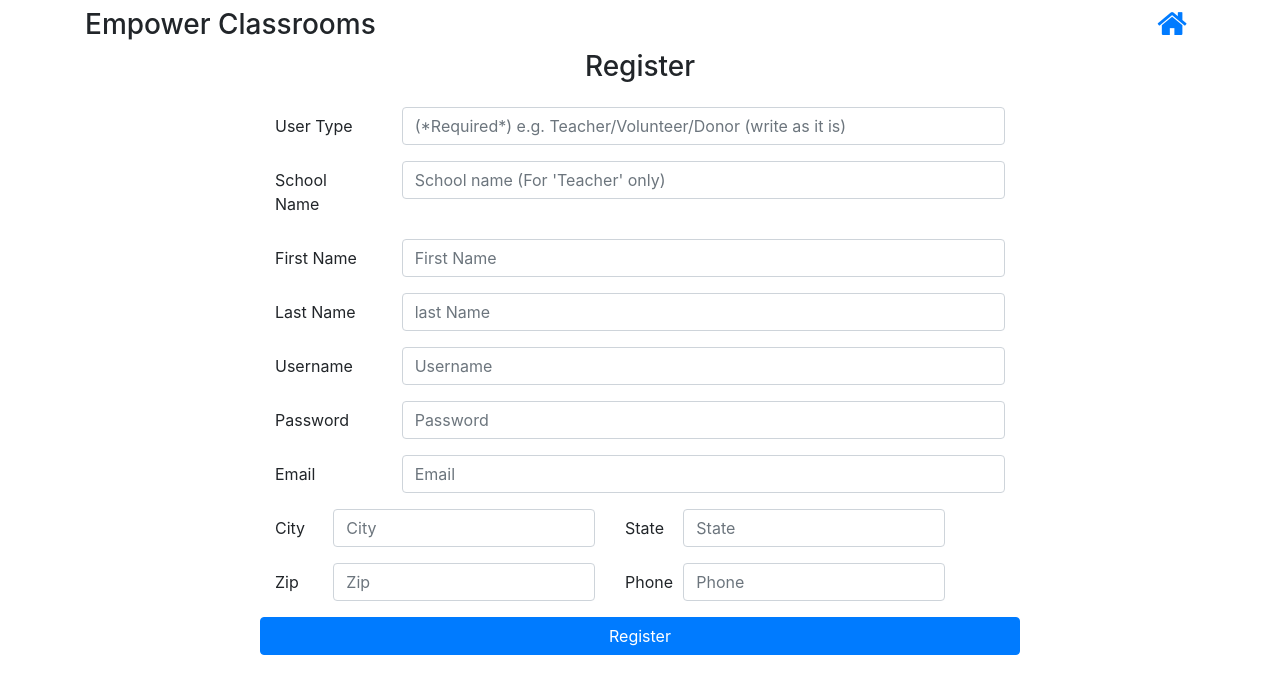
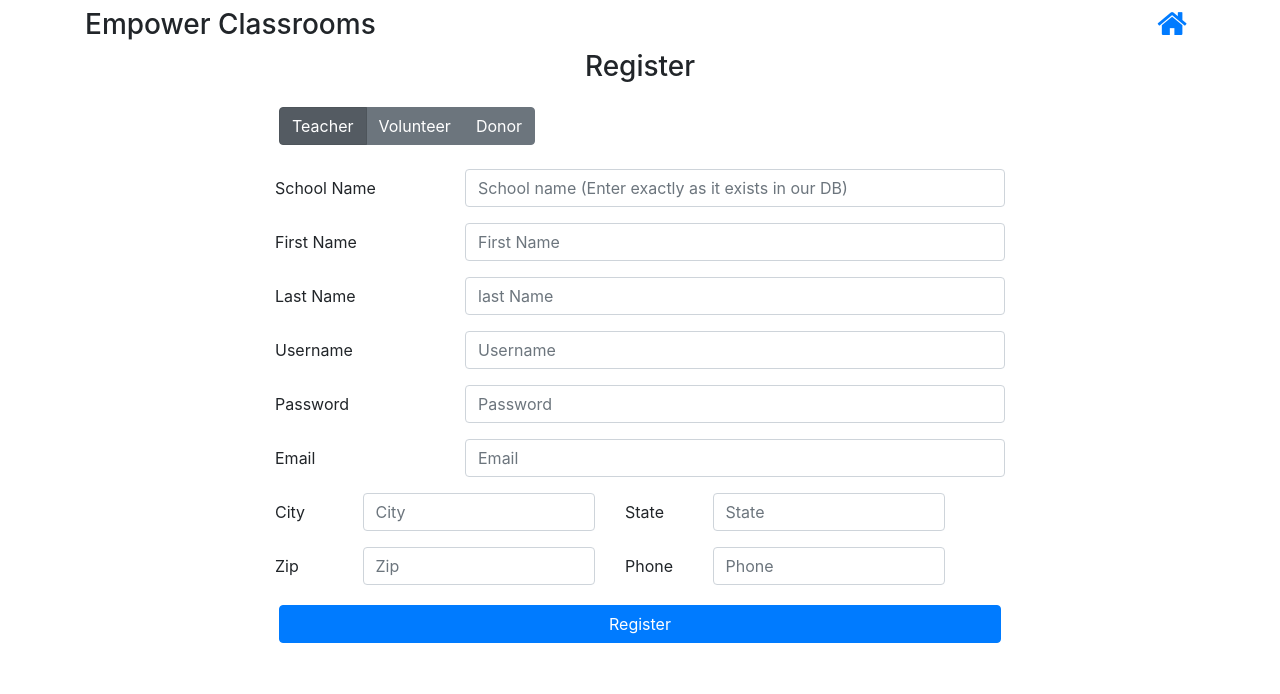
Before and after one commit to shahsaurin/empower_classrooms_react, a React (Create React App) app: page /register in a window 1280 px wide. Shown: the top 694 px of the page. Built offline with nearby package versions, Linux system fonts and the light colour scheme.

Commit message:
Improved the Register page further by adding Radio buttons and making the page responsive

```diff
--- a/src/container/ProjectsList_API.js
+++ b/src/container/ProjectsList_API.js
@@ -58,21 +58,21 @@ export default class ProjectsList_API extends Component {
                         <div className="col-12 pull-right">
                             {/*<div className="col-4 pull-right">*/}
                                 <Link to={`/new-school`}>
-                                    <button className="btn btn-primary pull-right m-2">+ School</button>
+                                    <button className="btn btn-outline-danger pull-right m-2">+ School</button>
                                     {/*+School*/}
                                 </Link>
                             {/*</div>*/}
 
                             {/*<div className="col-4 pull-right">*/}
                                 <Link to={`/register`}>
-                                    <button className="btn btn-warning pull-right m-2">Register</button>
+                                    <button className="btn btn-outline-primary pull-right m-2">Register</button>
                                     {/*Register*/}
                                 </Link>
                             {/*</div>*/}
 
                             {/*<div className="col-4 pull-right">*/}
                                 <Link to={`/login`}>
-                                    <button className="btn btn-success pull-right m-2">Login</button>
+                                    <button className="btn btn-outline-success pull-right m-2">Login</button>
                                     {/*Login*/}
                                 </Link>
                             {/*</div>*/}
--- a/src/container/Register.js
+++ b/src/container/Register.js
@@ -11,7 +11,7 @@ export default class Register extends Component {
 
         this.state = {
             // Additional attributes:
-            userType: '',
+            userType: 'teacher',
             schoolName: '',
             // User attributes below:
             firstName: '',
@@ -28,6 +28,12 @@ export default class Register extends Component {
 
         this.handleChanged = this.handleChanged.bind(this);
         this.registerUser = this.registerUser.bind(this);
+        this.userTypeSelected = this.userTypeSelected.bind(this);
+    }
+
+    userTypeSelected(event) {
+        console.log(event.target.value);
+        this.setState({userType: event.target.value});
     }
 
     handleChanged(event) {
@@ -90,87 +96,119 @@ export default class Register extends Component {
                         <div className="text-center mb-4">
                             <h3 className="align-content-center">Register</h3>
                         </div>
+
                         <form>
-                            <div className="form-group row">
-                                <label htmlFor="userType" className="col-sm-2 col-form-label">User Type</label>
-                                <div className="col-sm-10">
-                                    <input onChange={this.handleChanged} type="text" name="userType" className="form-control" id="userType" placeholder="(*Required*) e.g. Teacher/Volunteer/Donor (write as it is)"/>
+                            <div className="row btn-group btn-group-toggle mb-4 ml-1" id="userType_2" data-toggle="buttons">
+                                <label className={this.state.userType==='teacher' ? "btn btn-secondary active" : "btn btn-secondary"}
+                                       onChange={this.userTypeSelected}>
+                                    <input type="radio" name="options" id="option1"
+                                           autoComplete="off" value="teacher"/> Teacher
+                                </label>
+                                <label className={this.state.userType==='volunteer' ? "btn btn-secondary active" : "btn btn-secondary"}
+                                       onChange={this.userTypeSelected}>
+                                    <input type="radio" name="options" id="option2"
+                                           autoComplete="off" value="volunteer"/> Volunteer
+                                </label>
+                                <label className={this.state.userType==='donor' ? "btn btn-secondary active" : "btn btn-secondary"}
+                                       onChange={this.userTypeSelected}>
+                                    <input type="radio" name="options" id="option3"
+                                           autoComplete="off" value="donor"/> Donor
+                                </label>
+                            </div>
+
+
+                            {/*<div className="form-group row">*/}
+                                {/*<label htmlFor="userType" className="col-sm-2 col-form-label">User Type</label>*/}
+                                {/*<div className="col-sm-10">*/}
+                                    {/*<input onChange={this.handleChanged} type="text" name="userType" className="form-control"
+                                              id="userType" placeholder="(*Required*) e.g. Teacher/Volunteer/Donor (write as it is)"/>*/}
+                                {/*</div>*/}
+                            {/*</div>*/}
+                            <div className={this.state.userType==='teacher' ? "form-group row" : "hidden"}>
+                                <label htmlFor="schoolName" className="col-sm-3 col-form-label">School Name</label>
+                                <div className="col-sm-9">
+                                    <input onChange={this.handleChanged} type="text" name="schoolName" className="form-control"
+                                           id="schoolName" placeholder="School name (Enter exactly as it exists in our DB)"/>
                                 </div>
                             </div>
                             <div className="form-group row">
-                                <label htmlFor="schoolName" className="col-sm-2 col-form-label">School Name</label>
-                                <div className="col-sm-10">
-                                    <input onChange={this.handleChanged} type="text" name="schoolName" className="form-control" id="schoolName" placeholder="School name (For 'Teacher' only)"/>
+                                <label htmlFor="firstName" className="col-sm-3 col-form-label">First Name</label>
+                                <div className="col-sm-9">
+                                    <input onChange={this.handleChanged} type="text" name="firstName" className="form-control"
+                                           id="firstName" placeholder="First Name"/>
                                 </div>
                             </div>
                             <div className="form-group row">
-                                <label htmlFor="firstName" className="col-sm-2 col-form-label">First Name</label>
-                                <div className="col-sm-10">
-                                    <input onChange={this.handleChanged} type="text" name="firstName" className="form-control" id="firstName" placeholder="First Name"/>
+                                <label htmlFor="lastName" className="col-sm-3 col-form-label">Last Name</label>
+                                <div className="col-sm-9">
+                                    <input onChange={this.handleChanged} type="text" name="lastName" className="form-control"
+                                           id="lastName" placeholder="last Name"/>
                                 </div>
                             </div>
                             <div className="form-group row">
-                                <label htmlFor="lastName" className="col-sm-2 col-form-label">Last Name</label>
-                                <div className="col-sm-10">
-                                    <input onChange={this.handleChanged} type="text" name="lastName" className="form-control" id="lastName" placeholder="last Name"/>
+                                <label htmlFor="username" className="col-sm-3 col-form-label">Username</label>
+                                <div className="col-sm-9">
+                                    <input onChange={this.handleChanged} type="text" name="username" className="form-control"
+                                           id="username" placeholder="Username"/>
                                 </div>
                             </div>
                             <div className="form-group row">
-                                <label htmlFor="username" className="col-sm-2 col-form-label">Username</label>
-                                <div className="col-sm-10">
-                                    <input onChange={this.handleChanged} type="text" name="username" className="form-control" id="username" placeholder="Username"/>
+                                <label htmlFor="password" className="col-sm-3 col-form-label">Password</label>
+                                <div className="col-sm-9">
+                                    <input onChange={this.handleChanged} type="password" name="password" className="form-control"
+                                           id="password" placeholder="Password"/>
                                 </div>
                             </div>
                             <div className="form-group row">
-                                <label htmlFor="password" className="col-sm-2 col-form-label">Password</label>
-                                <div className="col-sm-10">
-                                    <input onChange={this.handleChanged} type="password" name="password" className="form-control" id="password" placeholder="Password"/>
-                                </div>
-                            </div>
-                            <div className="form-group row">
-                                <label htmlFor="email" className="col-sm-2 col-form-label">Email</label>
-                                <div className="col-sm-10">
-                                    <input onChange={this.handleChanged} type="email" name="email" className="form-control" id="email" placeholder="Email"/>
+                                <label htmlFor="email" className="col-sm-3 col-form-label">Email</label>
+                                <div className="col-sm-9">
+                                    <input onChange={this.handleChanged} type="email" name="email" className="form-control"
+                                           id="email" placeholder="Email"/>
                                 </div>
                             </div>
                             {/*Uncomment and check if Dates gives rise to any issues*/}
                             {/*<div className="form-group row">*/}
-                                {/*<label htmlFor="dob" className="col-sm-2 col-form-label">Date of Birth</label>*/}
-                                {/*<div className="col-sm-10">*/}
-                                    {/*<input onChange={this.handleChanged} type="date" name="dob" className="form-control" id="dob" placeholder="Date of Birth"/>*/}
+                                {/*<label htmlFor="dob" className="col-sm-3 col-form-label">Date of Birth</label>*/}
+                                {/*<div className="col-sm-9">*/}
+                                    {/*<input onChange={this.handleChanged} type="date" name="dob" className="form-control"
+                                    id="dob" placeholder="Date of Birth"/>*/}
                                 {/*</div>*/}
                             {/*</div>*/}
                             <div className="row">
-                                <div className="form-group row col-6">
-                                    <label htmlFor="city" className="col-sm-2 col-form-label">City</label>
-                                    <div className="col-sm-10">
-                                        <input onChange={this.handleChanged} type="text" name="city" className="form-control" id="city" placeholder="City"/>
+                                <div className="form-group row col-sm-6">
+                                    <label htmlFor="city" className="col-sm-3 col-form-label">City</label>
+                                    <div className="col-sm-9">
+                                        <input onChange={this.handleChanged} type="text" name="city" className="form-control"
+                                               id="city" placeholder="City"/>
                                     </div>
                                 </div>
-                                <div className="form-group row col-6">
-                                    <label htmlFor="state" className="col-sm-2 col-form-label">State</label>
-                                    <div className="col-sm-10">
-                                        <input onChange={this.handleChanged} type="text" name="state" className="form-control" id="state" placeholder="State"/>
+                                <div className="form-group row col-sm-6">
+                                    <label htmlFor="state" className="col-sm-3 col-form-label">State</label>
+                                    <div className="col-sm-9">
+                                        <input onChange={this.handleChanged} type="text" name="state" className="form-control"
+                                               id="state" placeholder="State"/>
                                     </div>
                                 </div>
                             </div>
                             <div className="row">
-                                <div className="form-group row col-6">
-                                    <label htmlFor="zip" className="col-sm-2 col-form-label">Zip</label>
-                                    <div className="col-sm-10">
-                                        <input onChange={this.handleChanged} type="text" name="zip" className="form-control" id="zip" placeholder="Zip"/>
+                                <div className="form-group row col-sm-6">
+                                    <label htmlFor="zip" className="col-sm-3 col-form-label">Zip</label>
+                                    <div className="col-sm-9">
+                                        <input onChange={this.handleChanged} type="text" name="zip" className="form-control"
+                                               id="zip" placeholder="Zip"/>
                                     </div>
                                 </div>
-                                <div className="form-group row col-6">
-                                    <label htmlFor="phone" className="col-sm-2 col-form-label">Phone</label>
-                                    <div className="col-sm-10">
-                                        <input onChange={this.handleChanged} type="text" name="phone" className="form-control" id="phone" placeholder="Phone"/>
+                                <div className="form-group row col-sm-6">
+                                    <label htmlFor="phone" className="col-sm-3 col-form-label">Phone</label>
+                                    <div className="col-sm-9">
+                                        <input onChange={this.handleChanged} type="text" name="phone" className="form-control"
+                                               id="phone" placeholder="Phone"/>
                                     </div>
                                 </div>
                             </div>
                         </form>
 
-                        <div className="form-group row">
+                        <div className="form-group row m-1 mb-4">
                                 <button onClick={this.registerUser}
                                         className="btn btn-block btn-primary">Register</button>
                         </div>
```
